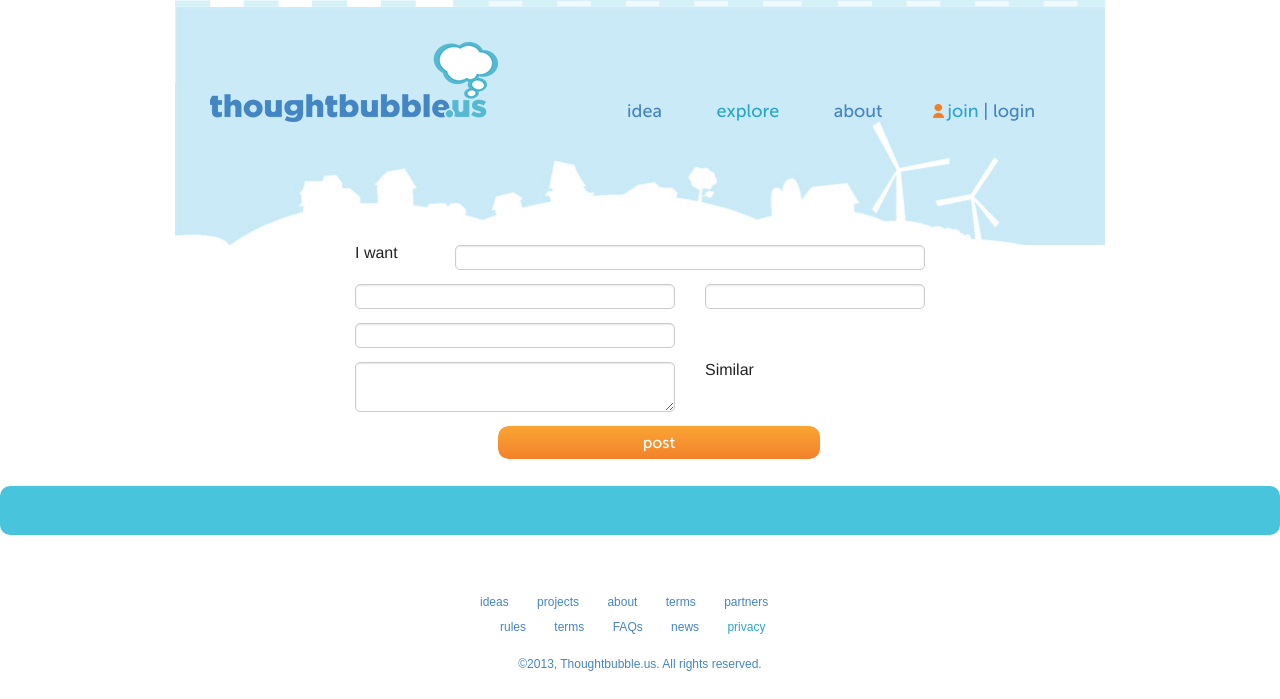
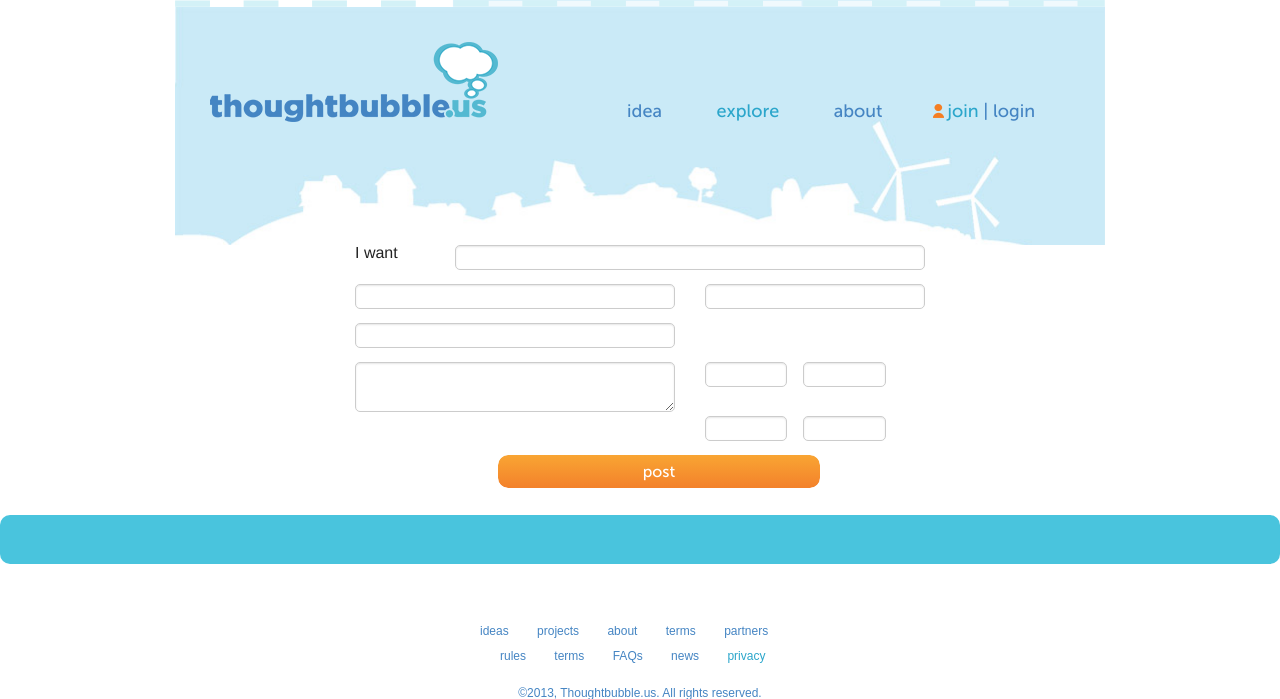
Before and after one commit to mattiek/thoughtbubble.us, a Django app: template idea/templates/addidea.html in a window 1280 px wide. Shown: the top 699 px of the page. Run offline with Django 3.2, Linux system fonts and the light colour scheme; the template is opened without the code that fills it, so the values that code supplies are empty, except form fields; tables that the repository leaves empty hold one stand-in row (values such as "Sample post"); form fields are guessed from the names that the template uses; some libraries are stand-ins or nearby versions.

Commit message:
Add idea filepicker widget for images

```diff
--- a/idea/forms.py
+++ b/idea/forms.py
@@ -2,9 +2,14 @@
 from django import forms
 from django.forms import ModelForm
 from models import *
+from thoughtbubble.widgets import FilePicker
 
 
 class AddIdeaForm(forms.ModelForm):
+    pic1 = forms.ImageField(widget=FilePicker, required=False)
+    pic2 = forms.ImageField(widget=FilePicker, required=False)
+    pic3 = forms.ImageField(widget=FilePicker, required=False)
+    pic4 = forms.ImageField(widget=FilePicker, required=False)
 
     class Meta:
         model = Idea
--- a/idea/templates/addidea.html
+++ b/idea/templates/addidea.html
@@ -21,16 +21,42 @@
         <form action="{% url 'addidea' %}" method="POST">
             {% csrf_token %}
             <div class="row">
-                <div class="large-2 columns">I want </div><div class="large-10 small-6 columns">{{ form.name}}</div>
+                <div class="large-2 columns">I want </div>
+                <div class="large-10 small-6 columns">{{ form.name}}</div>
             </div>
             <div class="row">
-                <div class="large-7 columns">{{ form.what_kind }}</div><div class="large-5 small-6 columns">{{ form.what_for }}</div>
+                <div class="large-7 columns">{{ form.what_kind }}</div>
+                <div class="large-5 small-6 columns">{{ form.what_for }}</div>
             </div>
             <div class="row">
-                <div class="large-7 columns">{{ form.where }}</div><div class="large-5 small-6 columns"></div>
+                <div class="large-7 columns">{{ form.where }}</div>
+                <div class="large-5 small-6 columns"></div>
             </div>
             <div class="row">
-                <div class="large-7 columns">{{ form.description }}</div><div class="large-5 small-6 columns">Similar</div>
+                <div class="large-7 columns">{{ form.description }}</div>
+                <div class="large-5 small-6 columns">
+                    <div class="row">
+                        <div class="large-5 columns">
+                            {{ form.pic1 }}
+                        </div>
+                        <div class="large-5 columns">
+                            {{ form.pic2 }}
+                        </div>
+                        <div class="large-2 columns">
+                        </div>
+                    </div>
+                    <div class="row second-row">
+                        <div class="large-5 columns">
+                            {{ form.pic3 }}
+                        </div>
+                        <div class="large-5 columns">
+                            {{ form.pic4 }}
+                        </div>
+                        <div class="large-2 columns">
+                        </div>
+                    </div>
+
+                </div>
             </div>
 
             <input type="submit" class="submit" value="post"/>
--- a/thoughtbubble/static/css/tb-addidea.css
+++ b/thoughtbubble/static/css/tb-addidea.css
@@ -87,3 +87,17 @@ textarea {
     font-size: 12px;
     font-style: italic;
 }
+
+.file-picker-input {
+    width: 80px;
+    height: 79px;
+    border-radius: 10px;
+    background-color: #dadbdc;
+    background-image: url(../images/add-photo.png);
+    background-repeat: no-repeat;
+    background-position: 57px 57px
+}
+
+form .row .row.second-row {
+    margin-top: 15px;
+}
--- a/thoughtbubble/widgets.py
+++ b/thoughtbubble/widgets.py
@@ -16,6 +16,9 @@ class FilePicker(Widget):
     def render(self, name, value, attrs=None):
         if value is None: value = ''
         final_attrs = self.build_attrs(attrs, name=name)
+        if not final_attrs.has_key('class'):
+            final_attrs['class'] = ''
+        final_attrs['class'] += ' file-picker-input'
         return format_html('<div{0}>\r\n{1}</div>',
                            flatatt(final_attrs),
                            force_text(value))
```
